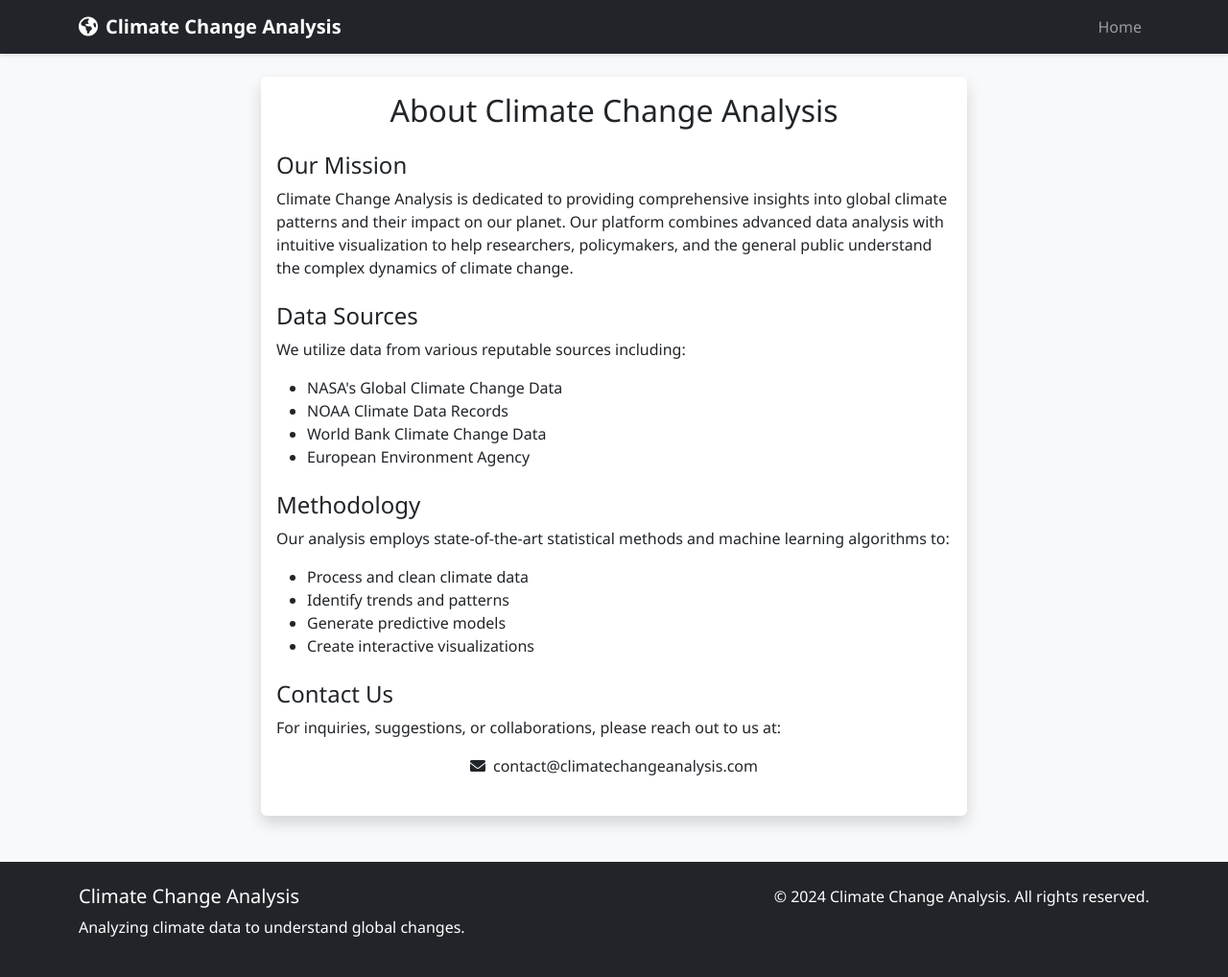
After one commit to Danieltri30/PythonClimateChange, a Flask app: template src/templates/about.html in a window 1280 px wide. The commit adds this page. Shown: the whole page at 96% size. Run offline with Flask 3, Linux system fonts and the light colour scheme; the template is opened without the code that fills it, so the values that code supplies are empty.

Commit message:
Updated Flask Front-End

```diff
--- /dev/null
+++ b/src/static/css/style.css
@@ -0,0 +1,81 @@
+/* Custom Styles */
+:root {
+    --primary-color: #2c3e50;
+    --secondary-color: #3498db;
+    --accent-color: #e74c3c;
+}
+
+body {
+    font-family: 'Segoe UI', Tahoma, Geneva, Verdana, sans-serif;
+    background-color: #f8f9fa;
+}
+
+/* Hero Section */
+.hero-section {
+    background: linear-gradient(135deg, var(--primary-color), var(--secondary-color));
+    color: white;
+    padding: 4rem 0;
+    border-radius: 0.5rem;
+    margin-bottom: 2rem;
+}
+
+/* Cards */
+.card {
+    transition: transform 0.3s ease;
+    border: none;
+}
+
+.card:hover {
+    transform: translateY(-5px);
+}
+
+.card-header {
+    border-bottom: none;
+}
+
+/* Navigation */
+.navbar {
+    box-shadow: 0 2px 4px rgba(0,0,0,0.1);
+}
+
+.navbar-brand {
+    font-weight: 600;
+}
+
+/* Footer */
+footer {
+    margin-top: auto;
+}
+
+/* Responsive Design */
+@media (max-width: 768px) {
+    .hero-section {
+        padding: 2rem 0;
+    }
+
+    .card {
+        margin-bottom: 1rem;
+    }
+}
+
+/* Chart Containers */
+.chart-container {
+    background-color: #f8f9fa;
+    border-radius: 0.25rem;
+    padding: 1rem;
+}
+
+/* Custom Button Styles */
+.btn-custom {
+    background-color: var(--secondary-color);
+    color: white;
+    border: none;
+    padding: 0.5rem 1.5rem;
+    border-radius: 0.25rem;
+    transition: background-color 0.3s ease;
+}
+
+.btn-custom:hover {
+    background-color: var(--primary-color);
+    color: white;
+}
--- /dev/null
+++ b/src/static/js/main.js
@@ -0,0 +1,26 @@
+// Wait for the DOM to be fully loaded
+document.addEventListener('DOMContentLoaded', function() {
+    // Add smooth scrolling to all links
+    document.querySelectorAll('a[href^="#"]').forEach(anchor => {
+        anchor.addEventListener('click', function (e) {
+            e.preventDefault();
+            document.querySelector(this.getAttribute('href')).scrollIntoView({
+                behavior: 'smooth'
+            });
+        });
+    });
+
+    // Add active class to current navigation item
+    const currentLocation = window.location.pathname;
+    document.querySelectorAll('.nav-link').forEach(link => {
+        if (link.getAttribute('href') === currentLocation) {
+            link.classList.add('active');
+        }
+    });
+
+    // Initialize tooltips
+    const tooltipTriggerList = [].slice.call(document.querySelectorAll('[data-bs-toggle="tooltip"]'));
+    tooltipTriggerList.map(function (tooltipTriggerEl) {
+        return new bootstrap.Tooltip(tooltipTriggerEl);
+    });
+});
--- /dev/null
+++ b/src/templates/about.html
@@ -0,0 +1,50 @@
+{% extends "base.html" %}
+
+{% block title %}About - Climate Change Analysis{% endblock %}
+
+{% block content %}
+<div class="row">
+    <div class="col-lg-8 mx-auto">
+        <div class="card shadow">
+            <div class="card-body">
+                <h2 class="card-title text-center mb-4">About Climate Change Analysis</h2>
+
+                <div class="mb-4">
+                    <h4>Our Mission</h4>
+                    <p>Climate Change Analysis is dedicated to providing comprehensive insights into global climate patterns and their impact on our planet. Our platform combines advanced data analysis with intuitive visualization to help researchers, policymakers, and the general public understand the complex dynamics of climate change.</p>
+                </div>
+
+                <div class="mb-4">
+                    <h4>Data Sources</h4>
+                    <p>We utilize data from various reputable sources including:</p>
+                    <ul>
+                        <li>NASA's Global Climate Change Data</li>
+                        <li>NOAA Climate Data Records</li>
+                        <li>World Bank Climate Change Data</li>
+                        <li>European Environment Agency</li>
+                    </ul>
+                </div>
+
+                <div class="mb-4">
+                    <h4>Methodology</h4>
+                    <p>Our analysis employs state-of-the-art statistical methods and machine learning algorithms to:</p>
+                    <ul>
+                        <li>Process and clean climate data</li>
+                        <li>Identify trends and patterns</li>
+                        <li>Generate predictive models</li>
+                        <li>Create interactive visualizations</li>
+                    </ul>
+                </div>
+
+                <div class="mb-4">
+                    <h4>Contact Us</h4>
+                    <p>For inquiries, suggestions, or collaborations, please reach out to us at:</p>
+                    <p class="text-center">
+                        <i class="fas fa-envelope me-2"></i>contact@climatechangeanalysis.com
+                    </p>
+                </div>
+            </div>
+        </div>
+    </div>
+</div>
+{% endblock %}
--- a/src/templates/base.html
+++ b/src/templates/base.html
@@ -3,11 +3,57 @@
 <head>
     <meta charset="UTF-8">
     <meta name="viewport" content="width=device-width, initial-scale=1.0">
-    <title>Document</title>
-    <link rel="stylesheet" href="{{ url_for('static', filename='style.css') }}">
-    {% block head %}{% endblock %}
+    <title>{% block title %}Climate Change Analysis{% endblock %}</title>
+    <!-- Bootstrap 5 CSS -->
+    <link href="https://cdn.jsdelivr.net/npm/bootstrap@5.3.0/dist/css/bootstrap.min.css" rel="stylesheet">
+    <!-- Custom CSS -->
+    <link rel="stylesheet" href="{{ url_for('static', filename='css/style.css') }}">
+    <!-- Font Awesome -->
+    <link rel="stylesheet" href="https://cdnjs.cloudflare.com/ajax/libs/font-awesome/6.0.0/css/all.min.css">
 </head>
 <body>
-    {% block body %}{% endblock %}
+    <!-- Navigation Bar -->
+    <nav class="navbar navbar-expand-lg navbar-dark bg-dark">
+        <div class="container">
+            <a class="navbar-brand" href="/">
+                <i class="fas fa-globe-americas me-2"></i>Climate Change Analysis
+            </a>
+            <button class="navbar-toggler" type="button" data-bs-toggle="collapse" data-bs-target="#navbarNav">
+                <span class="navbar-toggler-icon"></span>
+            </button>
+            <div class="collapse navbar-collapse" id="navbarNav">
+                <ul class="navbar-nav ms-auto">
+                    <li class="nav-item">
+                        <a class="nav-link" href="/">Home</a>
+                    </li>
+                </ul>
+            </div>
+        </div>
+    </nav>
+
+    <!-- Main Content -->
+    <main class="container my-4">
+        {% block content %}{% endblock %}
+    </main>
+
+    <!-- Footer -->
+    <footer class="bg-dark text-white py-4 mt-5">
+        <div class="container">
+            <div class="row">
+                <div class="col-md-6">
+                    <h5>Climate Change Analysis</h5>
+                    <p>Analyzing climate data to understand global changes.</p>
+                </div>
+                <div class="col-md-6 text-md-end">
+                    <p>&copy; 2024 Climate Change Analysis. All rights reserved.</p>
+                </div>
+            </div>
+        </div>
+    </footer>
+
+    <!-- Bootstrap 5 JS Bundle -->
+    <script src="https://cdn.jsdelivr.net/npm/bootstrap@5.3.0/dist/js/bootstrap.bundle.min.js"></script>
+    <!-- Custom JS -->
+    <script src="{{ url_for('static', filename='js/main.js') }}"></script>
 </body>
 </html>
```
Also changed, not shown: src/templates/index.html (+78 -6 lines).
